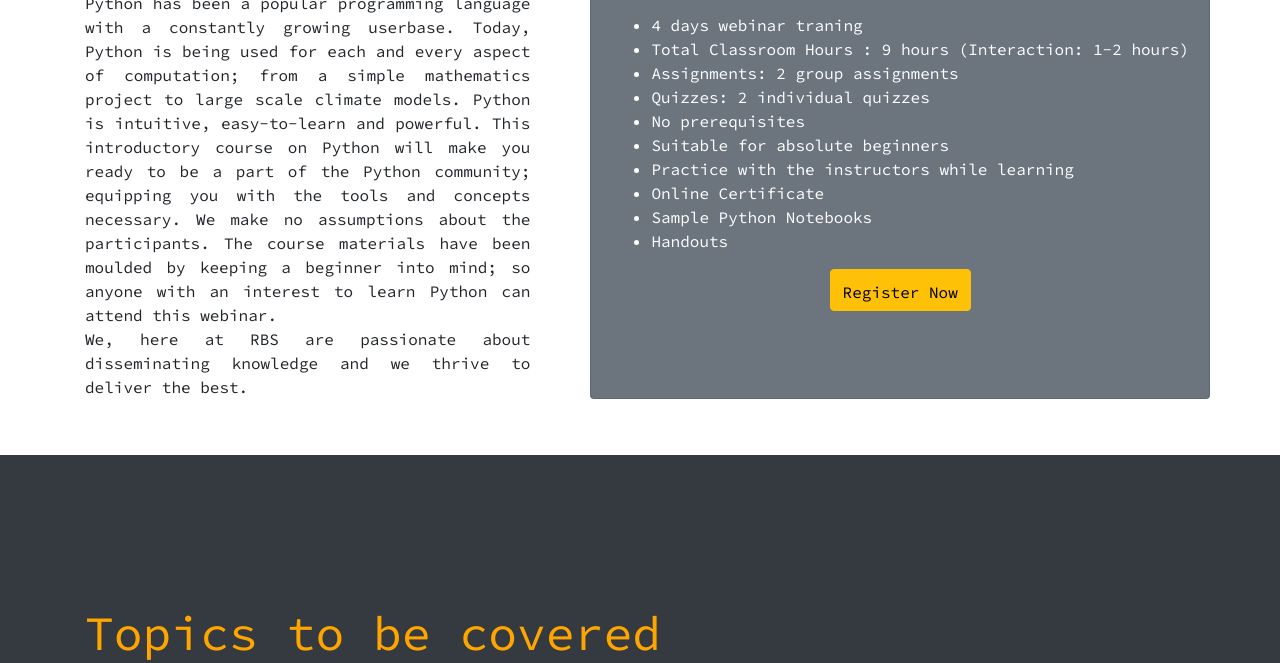
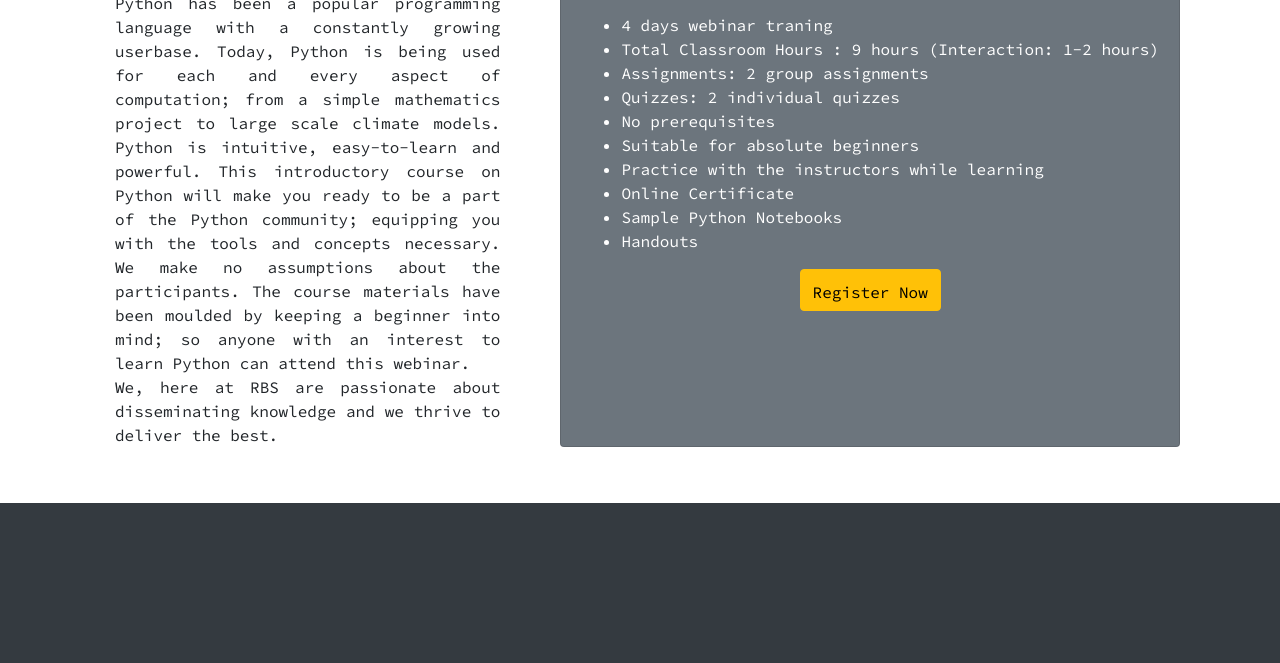
Before and after one commit to manaruchi/manaruchi.github.io, a website with bundled scripts: page courses/python_101/index.html in a window 1280 px wide. Shown: the part 634-1297 px from the top of the page. Built offline with nearby package versions, Linux system fonts and the light colour scheme.

Commit message:
Update index.html

```diff
--- a/courses/python_101/index.html
+++ b/courses/python_101/index.html
@@ -80,7 +80,7 @@
 
   <section id="about" style="padding: 40px;">
 
-    <div class="container">
+    <div class="container" style = 'width: 90%;'>
 
 
       <div class="row">
```
